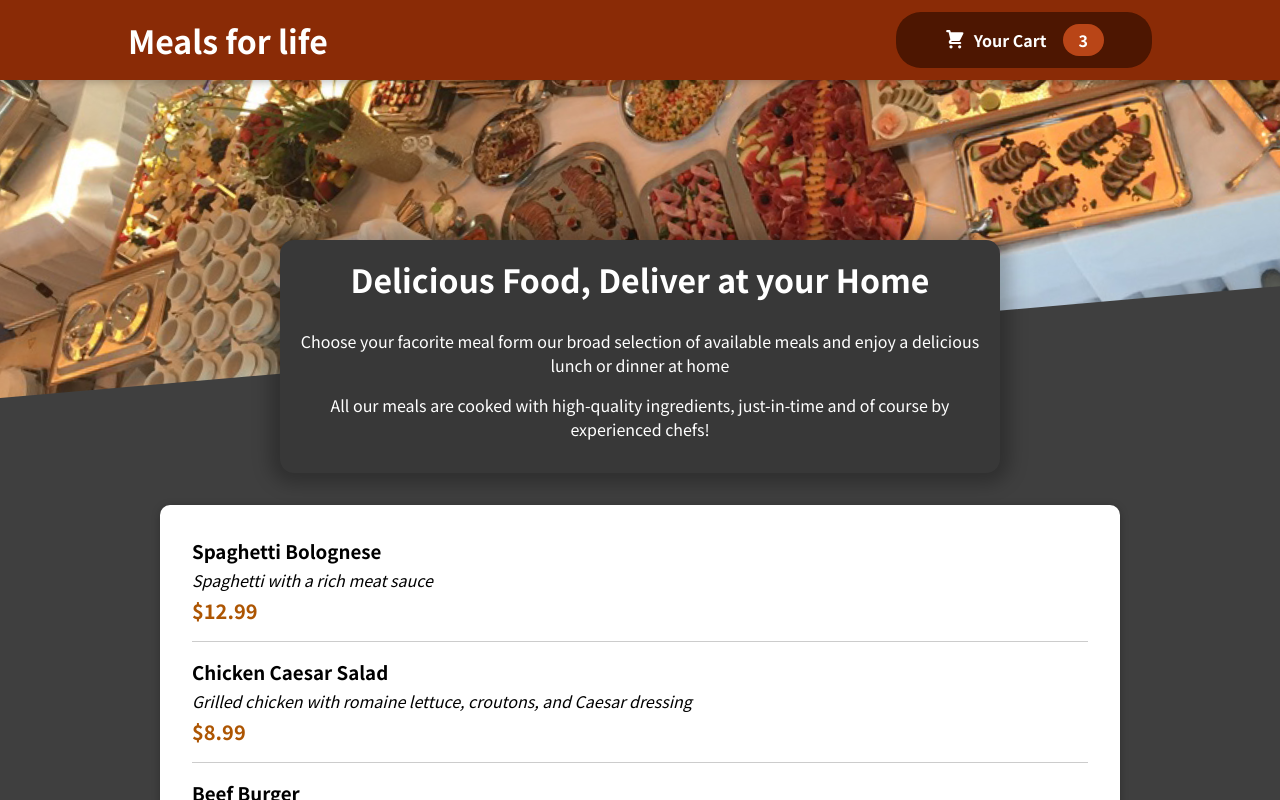
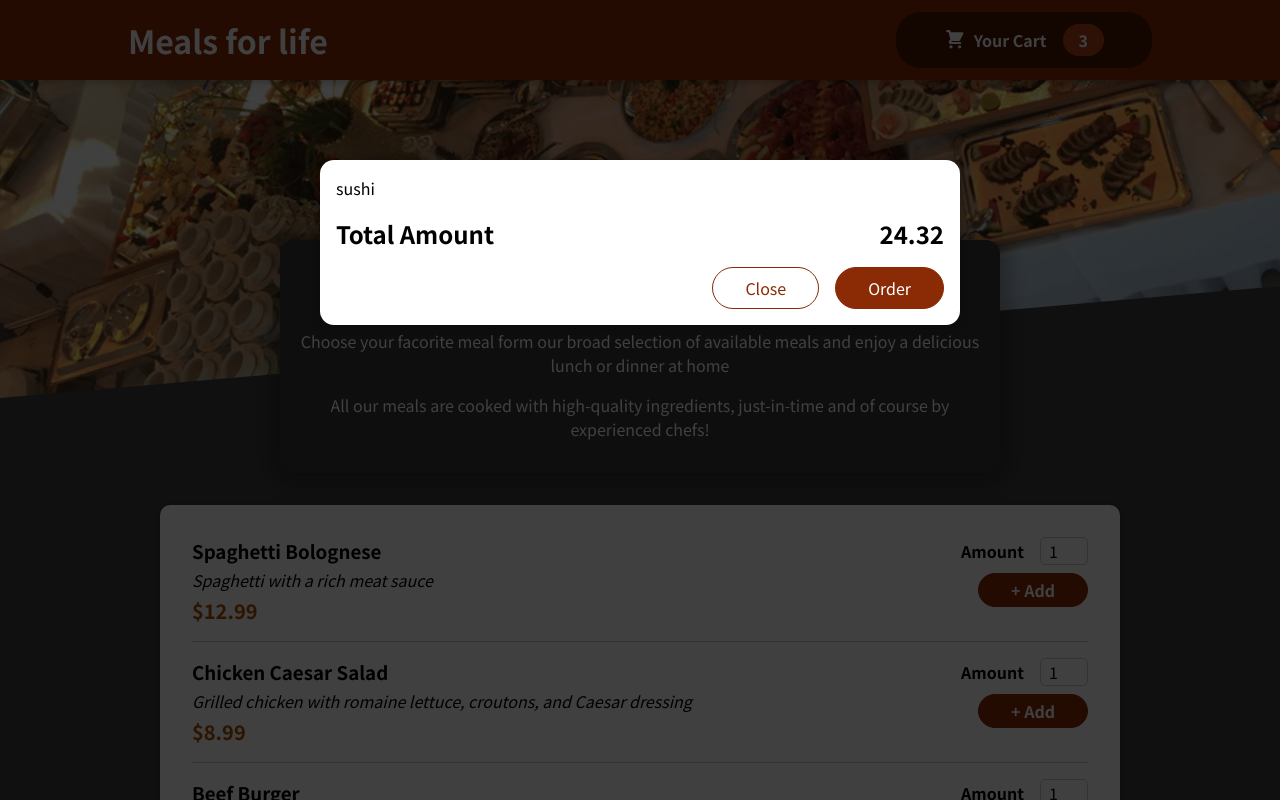
Before and after one commit to firemelon96/Ordering-App-React, a React (Create React App) app: page / in a window 1280 px wide. Shown: the top 800 px of the page. Built offline with nearby package versions, Linux system fonts and the light colour scheme.

Commit message:
Added components Cart Modal Input and implement a portal for modal overlays

```diff
--- a/public/index.html
+++ b/public/index.html
@@ -28,6 +28,7 @@
   </head>
   <body>
     <noscript>You need to enable JavaScript to run this app.</noscript>
+    <div id="overlays"></div>
     <div id="root"></div>
     <!--
       This HTML file is a template.
--- a/src/App.js
+++ b/src/App.js
@@ -1,11 +1,12 @@
 import React from "react";
 import Header from "./components/Layout/Header";
 import Meals from "./components/Meals/Meals";
+import Cart from "./components/Cart/Cart";
 
 function App() {
   return (
     <React.Fragment>
-      {/* <h2>Let's get started!</h2> */}
+      <Cart />
       <Header />
       <main>
         <Meals />
--- /dev/null
+++ b/src/components/Cart/Cart.js
@@ -0,0 +1,28 @@
+import React from "react";
+import classes from "./Cart.module.css";
+import Modal from "../UI/Modal";
+
+const Cart = (props) => {
+  const cartItems = [{ id: "c1", name: "sushi", amount: 2, price: 12.99 }].map(
+    (item) => (
+      <ul className={classes["cart-items"]}>
+        <li>{item.name}</li>
+      </ul>
+    )
+  );
+  return (
+    <Modal>
+      {cartItems}
+      <div className={classes.total}>
+        <span>Total Amount</span>
+        <span>24.32</span>
+      </div>
+      <div className={classes.actions}>
+        <button className={classes["button--alt"]}>Close</button>
+        <button className={classes.button}>Order</button>
+      </div>
+    </Modal>
+  );
+};
+
+export default Cart;
--- /dev/null
+++ b/src/components/Cart/Cart.module.css
@@ -0,0 +1,46 @@
+.cart-items {
+    list-style: none;
+    margin: 0;
+    padding: 0;
+    max-height: 20rem;
+    overflow: auto;
+  }
+
+  .total {
+    display: flex;
+    justify-content: space-between;
+    align-items: center;
+    font-weight: bold;
+    font-size: 1.5rem;
+    margin: 1rem 0;
+  }
+
+  .actions {
+    text-align: right;
+  }
+
+  .actions button {
+    font: inherit;
+    cursor: pointer;
+    background-color: transparent;
+    border: 1px solid #8a2b06;
+    padding: 0.5rem 2rem;
+    border-radius: 25px;
+    margin-left: 1rem;
+  }
+
+  .actions button:hover,
+  .actions button:active {
+    background-color: #5a1a01;
+    border-color: #5a1a01;
+    color: white;
+  }
+
+  .actions .button--alt {
+    color: #8a2b06;
+  }
+
+  .actions .button {
+    background-color: #8a2b06;
+    color: white;
+  }
--- a/src/components/Meals/AvailableMeals.js
+++ b/src/components/Meals/AvailableMeals.js
@@ -35,7 +35,7 @@
   const mealsList = DUMMY_MEALS.map((meal) => {
     return (
       <MealItem
-        id={meal.id}
+        key={meal.id}
         name={meal.name}
         description={meal.description}
         price={meal.price}
--- a/src/components/Meals/MealItem/MealItem.js
+++ b/src/components/Meals/MealItem/MealItem.js
@@ -1,16 +1,19 @@
 import React from "react";
 import classes from "./MealItem.module.css";
+import MealItemForm from "./MealItemForm";
 
 const MealItem = (props) => {
   const price = `$${props.price.toFixed(2)}`;
   return (
-    <li className={classes.meal} key={props.id}>
+    <li className={classes.meal}>
       <div>
         <h3>{props.name}</h3>
         <div className={classes.description}>{props.description}</div>
         <div className={classes.price}>{price}</div>
       </div>
-      <div></div>
+      <div>
+        <MealItemForm />
+      </div>
     </li>
   );
 };
--- a/src/components/Meals/MealItem/MealItemForm.js
+++ b/src/components/Meals/MealItem/MealItemForm.js
@@ -0,0 +1,23 @@
+import React from "react";
+import classes from "./MealItemForm.module.css";
+import Input from "../../UI/Input";
+
+const MealItemForm = (props) => {
+  return (
+    <form className={classes.form}>
+      <Input
+        label="Amount"
+        input={{
+          id: "amount",
+          type: "number",
+          min: 1,
+          max: 5,
+          defaultValue: 1,
+        }}
+      />
+      <button type="button">+ Add</button>
+    </form>
+  );
+};
+
+export default MealItemForm;
--- /dev/null
+++ b/src/components/Meals/MealItem/MealItemForm.module.css
@@ -0,0 +1,20 @@
+.form {
+    text-align: right;
+  }
+
+  .form button {
+    font: inherit;
+    cursor: pointer;
+    background-color: #8a2b06;
+    border: 1px solid #8a2b06;
+    color: white;
+    padding: 0.25rem 2rem;
+    border-radius: 20px;
+    font-weight: bold;
+  }
+
+  .form button:hover,
+  .form button:active {
+    background-color: #641e03;
+    border-color: #641e03;
+  }
--- /dev/null
+++ b/src/components/UI/Input.js
@@ -0,0 +1,13 @@
+import React from "react";
+import classes from "./Input.module.css";
+
+const Input = (props) => {
+  return (
+    <div className={classes.input}>
+      <label htmlFor={props.input.id}>{props.label}</label>
+      <input {...props.input} />
+    </div>
+  );
+};
+
+export default Input;
--- /dev/null
+++ b/src/components/UI/Input.module.css
@@ -0,0 +1,18 @@
+.input {
+    display: flex;
+    align-items: center;
+    margin-bottom: 0.5rem;
+  }
+
+  .input label {
+    font-weight: bold;
+    margin-right: 1rem;
+  }
+
+  .input input {
+    width: 3rem;
+    border-radius: 5px;
+    border: 1px solid #ccc;
+    font: inherit;
+    padding-left: 0.5rem;
+  }
--- /dev/null
+++ b/src/components/UI/Modal.js
@@ -0,0 +1,31 @@
+import React from "react";
+import classes from "./Modal.module.css";
+import ReactDOM from "react-dom";
+
+const Backdrop = (props) => {
+  return <div className={classes.backdrop} />;
+};
+
+const ModalOverlay = (props) => {
+  return (
+    <div className={classes.modal}>
+      <div className={classes.content}>{props.children}</div>
+    </div>
+  );
+};
+
+const Modal = (props) => {
+  const portalElements = document.getElementById("overlays");
+
+  return (
+    <React.Fragment>
+      {ReactDOM.createPortal(<Backdrop />, portalElements)}
+      {ReactDOM.createPortal(
+        <ModalOverlay>{props.children}</ModalOverlay>,
+        portalElements
+      )}
+    </React.Fragment>
+  );
+};
+
+export default Modal;
--- /dev/null
+++ b/src/components/UI/Modal.module.css
@@ -0,0 +1,40 @@
+.backdrop {
+    position: fixed;
+    top: 0;
+    left: 0;
+    width: 100%;
+    height: 100vh;
+    z-index: 20;
+    background-color: rgba(0, 0, 0, 0.75);
+  }
+
+  .modal {
+    position: fixed;
+    top: 20vh;
+    left: 5%;
+    width: 90%;
+    background-color: white;
+    padding: 1rem;
+    border-radius: 14px;
+    box-shadow: 0 2px 8px rgba(0, 0, 0, 0.25);
+    z-index: 30;
+    animation: slide-down 300ms ease-out forwards;
+  }
+
+  @media (min-width: 768px) {
+    .modal {
+      width: 40rem;
+      left: calc(50% - 20rem);
+    }
+  }
+
+  @keyframes slide-down {
+    from {
+      opacity: 0;
+      transform: translateY(-3rem);
+    }
+    to {
+      opacity: 1;
+      transform: translateY(0);
+    }
+  }
```
